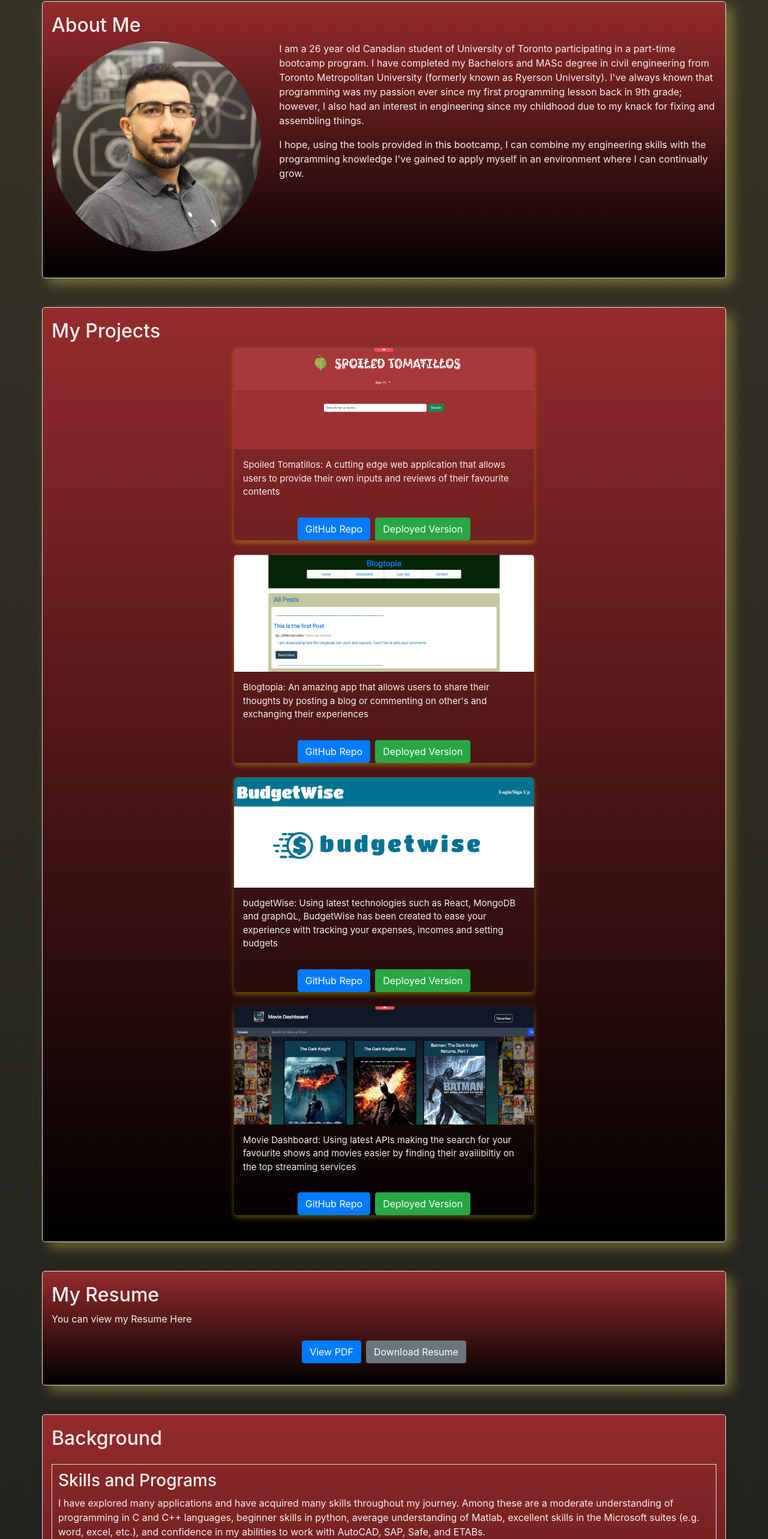
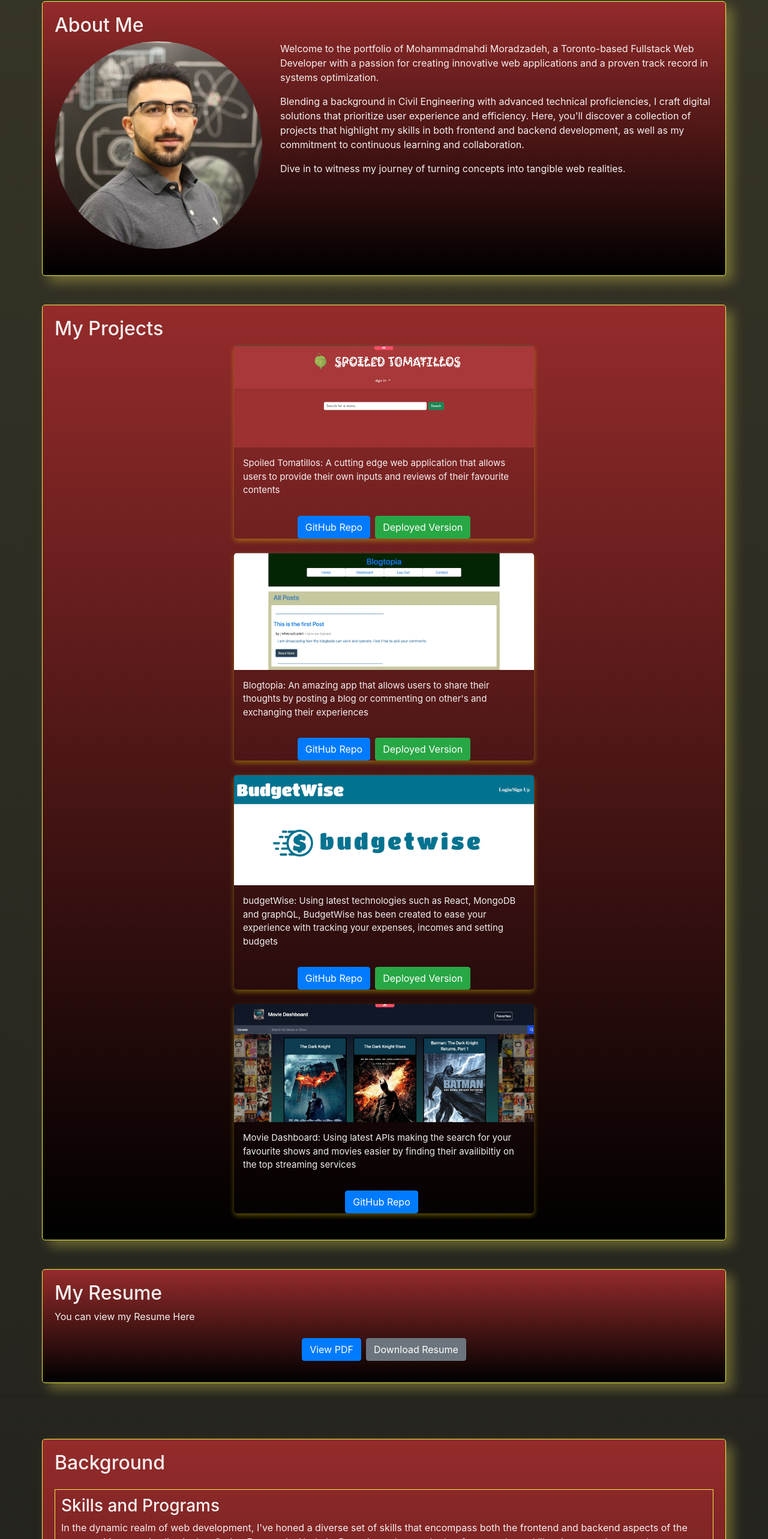
Before and after one commit to mmoradzadeh/MyPorfolio, a React (Create React App) app: page / in a window 1280 px wide. Shown: the part 156-2722 px from the top of the page at 60% size. Built offline with nearby package versions, Linux system fonts and the light colour scheme.

Commit message:
Modified nav pannel and UI

```diff
--- a/package.json
+++ b/package.json
@@ -7,6 +7,7 @@
     "@testing-library/jest-dom": "^5.17.0",
     "@testing-library/react": "^13.4.0",
     "@testing-library/user-event": "^13.5.0",
+    "autoprefixer": "10.4.5",
     "axios": "^1.4.0",
     "bootstrap": "^4.6.0",
     "dotenv": "^16.3.1",
--- a/src/App.js
+++ b/src/App.js
@@ -1,26 +1,15 @@
 // App.js
+
 import Nav from './components/Nav';
-import About from './components/About';
-import Projects from './components/Projects';
-import Resume from './components/Resume';
-import Contact from './components/Contact';
+import Main from './components/PageContent';
 import Footer from './components/Footer';
-import Background from './components/Background';
 
 function App() {
     return (
         <div className="App">
             <Nav />
-            <main>
-                <About />
-                <Projects />
-                <Resume />
-                <Background />
-                <Contact />
-            </main>
-            <footer className="footer">
-                <Footer />
-           </footer>
+            <Main />
+            <Footer />
         </div>
     );
 }
--- a/src/components/About/index.jsx
+++ b/src/components/About/index.jsx
@@ -3,7 +3,8 @@ import profilePic from '../../assets/profile/profilePic.jpeg';
 
 function About() {
     return (
-        <div className="about container mt-5" id='about'>
+        <div className='about'>
+            <div className="container mt-5" id='about'>
                 <h2>About Me</h2>
 
                 <div className="row">
@@ -12,12 +13,17 @@ function About() {
                     </div>
 
                     <div className="col-md-8">
-                    <p>I am a 26 year old Canadian student of University of Toronto participating in a part-time bootcamp program.
-                       I have completed my Bachelors and MASc degree in civil engineering from Toronto Metropolitan University (formerly known as Ryerson University).
-                       I've always known that programming was my passion ever since my first programming lesson back in 9th grade; however, I also had an interest in
-                       engineering since my childhood due to my knack for fixing and assembling things.</p>
-                    <p>I hope, using the tools provided in this bootcamp, I can combine my engineering skills with the programming knowledge I've gained to apply
-                       myself in an environment where I can continually grow.</p>
+                        <p>Welcome to the portfolio of Mohammadmahdi Moradzadeh,
+                            a Toronto-based Fullstack Web Developer with a passion for creating innovative
+                            web applications and a proven track record in systems optimization.</p>
+                            <p> Blending a background in Civil Engineering with advanced technical proficiencies, I craft
+                            digital solutions that prioritize user experience and efficiency.
+                            Here, you'll discover a collection of projects that highlight my skills in both
+                            frontend and backend development, as well as my commitment to continuous learning
+                            and collaboration.</p>
+                            <p> Dive in to witness my journey of turning concepts into tangible
+                            web realities.</p>
+                    </div>
                 </div>
             </div>
         </div>
--- a/src/components/Background/index.js
+++ b/src/components/Background/index.js
@@ -2,34 +2,34 @@ import React from 'react';
 
 function Background() {
     return (
-        <div className="background container mt-5" id='background'>
+        <div className="background">
+            <div className=" container mt-5" id='background'>
                 <h2>Background</h2>
-
                 <div className="work-item mt-4">
                     <h3>Skills and Programs</h3>
                     <p>
-                    I have explored many applications and have acquired many skills throughout my journey. Among these are a moderate understanding of programming in C and C++ languages, beginner skills in python, average understanding of Matlab, excellent skills in the Microsoft suites (e.g. word, excel, etc.), and confidence in my abilities to work with AutoCAD, SAP, Safe, and ETABs.
+                        In the dynamic realm of web development, I've honed a diverse set of skills that encompass both the frontend and backend aspects of the process. My expertise lies in JavaScript, Express.js, Node.js, React.js, and several other frameworks and libraries, ensuring seamless, responsive, and dynamic web application development. Furthermore, my proficiency in databases like MySQL and MongoDB, combined with my adeptness in tools such as GraphQL and REST API, allows me to build and manage robust and efficient data structures for diverse projects.
                     </p>
                     <p>
-                    I have acquired team working and excelled in communication skills during the completion of my Bachelors degree and have been successful at expanding my connection network outside of my field of study. I am passionate about my responsibilities and always give my unequivocal attention towards completing tasks at hand.
+                        Besides web development tools, I'm also well-versed in a variety of programming languages, including C++, C#, and Python. My grasp of software and applications like AutoCAD, MATLAB, and the Microsoft Office Suite has frequently proved invaluable in both academic and professional settings, enhancing my versatility and problem-solving abilities in the tech landscape.
                     </p>
                 </div>
 
                 <div className="work-item mt-4">
                     <h3>Education</h3>
-                <strong>Masters of Applied Sciences</strong>
                     <p>
-                    During the completion of my master's degree, I focused on a rare condition that occurs in concrete structures of basement walls and foundations. This phenomena is thought to be originated from the presence of sulfate in aggregates within the concrete matrix, scientifically known as Internal Sulphate Attack (ISA). Due to the lack of information regarding this topic, I was tasked with attempting to find an accelerated method that can identify the adequacy of aggregates used in concrete under extreme conditions.
-                </p>
+                        My educational journey began at Toronto Metropolitan University, where I earned a Bachelor of Engineering, specializing in Structural Engineering. Here, I delved deep into advanced structural analysis and design methodologies, gaining proficiency in using industry-standard software for structural analysis and design. I further pursued a Master of Applied Science at the same institution, specializing in concrete materials. My master's research focused on the innovative field of oxidation testing for sulphide-bearing aggregates in concrete, leading to the development of novel methods and valuable insights.                    </p>
                     <p>
-                    I successfully discovered two revolutionary methods that could possibly define the adequacy of aggregates to be used by the industry. This groundbreaking discovery is currently under further investigation to be published and presented to the Canadian Standard Association of concrete structures or CSA as a possible examination process on a universal scale.
+                        Recognizing the ever-evolving nature of technology and its profound impact on various sectors, I embarked on a transformative journey with the University of Toronto to acquire a Full Stack Web Development Certificate. This rigorous 24-week immersive program armed me with advanced technical programming proficiencies, setting the stage for my current role as a fullstack web developer.
                     </p>
                 </div>
-
                 <div className="work-item mt-4">
                     <h3>Fun Facts</h3>
                     <p>
-                    Some fun facts that might surprise people can be further categorized into two groups: interests and hobbies. Here, I'll detail things I am passionate about and strive to acquire more knowledge in (interests), and activities I indulge in during my free hours.
+                        Beyond the world of codes, structures, and algorithms, I have a myriad of interests that shape who I am. Did you know that during my time at Toronto Metropolitan University, I contributed to extensive research on concrete materials? It's a testament to my belief that there's always something new to learn, even in traditional fields. In the realm of web development, while I've independently built platforms like 'Blogtopia', I've also cherished collaborative projects like 'Movie Review', where I worked with a team of five developers, navigating the challenges and joys of team dynamics.
+                    </p>
+                    <p>
+                        Moreover, my role as an Associate IT Manager at Mr. Beaver Inc. has not just been about managing systems and software applications. It's also offered me unique opportunities to innovate and redesign websites for enhanced user navigation and appeal. Every project and role, no matter how technical, always has a story behind it, and I'm always eager to share those stories and the lessons they've brought.
                     </p>
                     <strong>Interests:</strong>
                     <ul>
@@ -40,7 +40,7 @@ function Background() {
                         <li>Volunteering in communities and supporting local events tied to my background and ethnicity.</li>
                     </ul>
                 </div>
-
+            </div>
         </div>
     );
 }
--- a/src/components/Contact/index.js
+++ b/src/components/Contact/index.js
@@ -11,6 +11,7 @@ function Contact() {
     }
 
     return (
+        <div className='contact'>
             <div className="contact-form container mt-5" id='contact'>
                 <h2>Contact Me</h2>
                 <div className="form-group">
@@ -45,6 +46,7 @@ function Contact() {
                     onClick={handleSubmit}
                 >Submit</button>
             </div>
+        </div>
     );
 }
 
--- a/src/components/Nav/index.js
+++ b/src/components/Nav/index.js
@@ -28,7 +28,7 @@ function Nav() {
                         <Link to="contact" smooth={true} duration={1000} className="nav-link">Contact</Link>
                     </li>
                     <li className="nav-item dropdown">
-                        <a className="nav-link dropdown-toggle" href="#" id="navbarDropdown" role="button" data-toggle="dropdown" aria-expanded="false">
+                        <a className="nav-link dropdown-toggle" href='_blank' id="navbarDropdown" role="button" data-toggle="dropdown" aria-expanded="false">
                             Find Me On
                         </a>
                         <ul className="dropdown-menu" aria-labelledby="navbarDropdown">
--- a/src/components/PageContent/index.js
+++ b/src/components/PageContent/index.js
@@ -1,19 +1,18 @@
 import React from 'react';
+import About from '../About';
+import Projects from '../Projects';
+import Resume from '../Resume';
+import Contact from '../Contact';
+import Background from '../Background';
 
 function MainContent() {
     return (
-        <main className="col-9" id="main4">
-            <section id="about">
-                <h2>About Me</h2>
-            </section>
-            <section id="projects">
-                <h2>Projects</h2>
-                <p>Text here...</p>
-            </section>
-            <section id="contact">
-                <h2>Contact</h2>
-                <p>Text here...</p>
-            </section>
+        <main id="main">
+            <About />
+            <Projects />
+            <Resume />
+            <Background />
+            <Contact />
         </main>
     );
 }
--- a/src/components/Projects/index.js
+++ b/src/components/Projects/index.js
@@ -5,7 +5,8 @@ import spoiledTomatillos from '../../assets/img/Project2B.jpg';
 import budgetWise from '../../assets/img/BUDGETWISE.jpg';
 function Projects() {
     return (
-        <div className="projects container mt-5" id='projects'>
+        <div className="projects">
+            <div className="container mt-5" id='projects'>
                 <h2>My Projects</h2>
 
                 <div className="project-item mb-4">
@@ -21,7 +22,7 @@ function Projects() {
                     <img src={blogtopia} alt="Project 2" />
                     <p>Blogtopia: An amazing app that allows users to share their thoughts by posting a blog or commenting on other's and exchanging their experiences</p>
                     <div className="text-center">
-                    <a href="https://github.com/Mahdi-Moradzadeh/myBlog" target="_blank" rel="noopener noreferrer" className="btn btn-primary mr-2">GitHub Repo</a>
+                        <a href="https://github.com/mmoradzadeh/myBlog" target="_blank" rel="noopener noreferrer" className="btn btn-primary mr-2">GitHub Repo</a>
                         <a href="https://blogtopia-c4f44af01b96.herokuapp.com/" target="_blank" rel="noopener noreferrer" className="btn btn-success">Deployed Version</a>
                     </div>
                 </div>
@@ -39,8 +40,9 @@ function Projects() {
                     <img src={movieDashboard} alt="Project 3" />
                     <p>Movie Dashboard: Using latest APIs making the search for your favourite shows and movies easier by finding their availibiltiy on the top streaming services</p>
                     <div className="text-center">
-                    <a href="https://github.com/Mahdi-Moradzadeh/movieReview" target="_blank" rel="noopener noreferrer" className="btn btn-primary mr-2">GitHub Repo</a>
-                    <a href="[DEPLOYED LINK FOR PROJECT 3]" target="_blank" rel="noopener noreferrer" className="btn btn-success">Deployed Version</a>
+                        <a href="https://github.com/mmoradzadeh/movieReview" target="_blank" rel="noopener noreferrer" className="btn btn-primary mr-2">GitHub Repo</a>
+                        {/* <a href="[DEPLOYED LINK FOR PROJECT 3]" target="_blank" rel="noopener noreferrer" className="btn btn-success">Deployed Version</a> */}
+                    </div>
                 </div>
             </div>
         </div>
--- a/src/components/Resume/index.js
+++ b/src/components/Resume/index.js
@@ -2,7 +2,8 @@ import React from 'react';
 
 function Resume() {
     return (
-        <div className="resume container mt-5" id='resume'>
+        <div className="resume">
+            <div className="container mt-5" id='resume'>
                 <h2>My Resume</h2>
                 <p className="mb-4">You can view my Resume Here</p>
 
@@ -24,6 +25,7 @@ function Resume() {
                     </a>
                 </div>
             </div>
+        </div>
     );
 }
 
--- a/src/index.css
+++ b/src/index.css
@@ -1,6 +1,6 @@
 body {
     font-family: 'Arial', sans-serif;
-    background-color: #f4f4f4;
+    background-color: #3a3939;
     margin: 0;
     height: 100%;
     display: flex;
@@ -57,13 +57,18 @@ main {
     box-shadow: 0 0 10px rgba(213, 73, 73, 0.1);
 }
 
-.resume, .projects, .about, .background, #contact {
+#resume, #projects, #about, #background, #contact {
     background: linear-gradient(rgb(149, 43, 43), rgb(0, 0, 0));    padding: 20px;
     color: rgba(255, 255, 255, 0.933);
-    margin-bottom: 20px;
+    margin-bottom: 25px;
     border-radius: 5px;
-    border: 1px solid #e0e0e0;
+    border: 1px solid #efef4c;
     box-shadow: 11px 10px 20px rgba(243, 233, 88, 0.335);
+}
+
+.about :hover, .projects :hover, .resume :hover, .contact :hover, .background :hover {
+    transition: transform .5s;
+    transform: scale(1.009);
 }
 
 .app-content {
@@ -79,7 +84,7 @@ main {
 }
 
 .work-item {
-    border: 1px solid #e0e0e0;
+    border: 1px solid #efef4c;
     padding: 10px;
     margin-bottom: 20px;
 }
@@ -125,7 +130,7 @@ main {
 }
 
 .nav-link:hover {
-    color: #a5a5a5 !important;
+    color: rgba(183, 26, 26, 0.822) !important;
 }
 
 .navbar {
@@ -141,25 +146,28 @@ main {
 }
 
 .navbar .navbar-brand:hover {
-    color: #fff !important;
+    color: rgba(183, 26, 26, 0.822) !important;
 }
 
 .dropdown-menu {
-    background-color: rgba(34,34,34,1);
+    background-color: rgba(34,34,34,1) !important;
     border: none;
 }
 
 .dropdown-item {
-    color: #f4f4f4;
-    transition: color 0.2s;
+    transition: color 0.2s !important;
+    color: #ffffff !important;
+
 }
 
 .dropdown-item:hover {
-    color: #a5a5a5;
+    color: #ca1515 !important;
+    transition: color 0.2s !important;
 }
 
 .navbar-toggler-icon {
     filter: brightness(0) invert(1);
+    color: #ffffff !important;
 }
 
 nav > a, nav > button, nav > div > ul > li > a {
```
Also changed, not shown: src/components/Nav/index.jsx (+64 -64 lines), 1 other file (tests, documents, lock files or other folders). Lines whose indentation alone changed are shown as unchanged.
